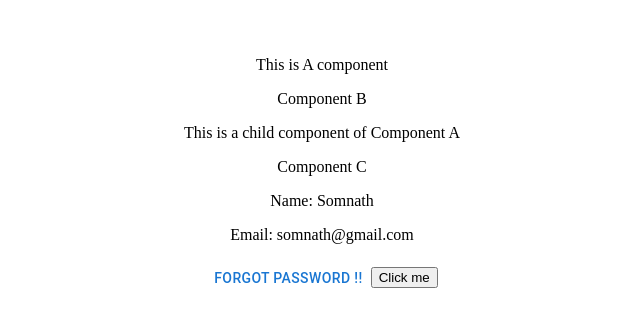
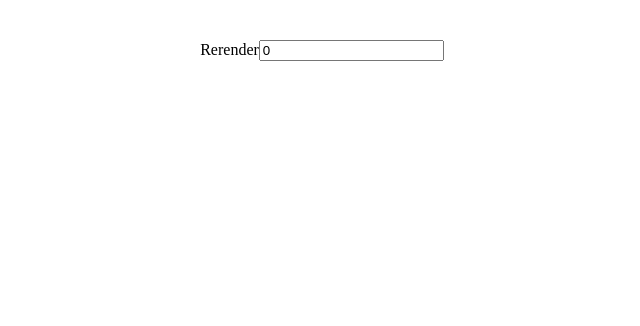
Before and after one commit to somnath-more/somnath-learning, a React (Vite) app in the folder react-daily/: page / in a window 1280 px wide. Shown: the top 326 px of the page, without its empty margins (318-958 px from the left). Built offline with nearby package versions, Linux system fonts and the light colour scheme.

Commit message:
rerender

```diff
--- a/react-daily/src/App.tsx
+++ b/react-daily/src/App.tsx
@@ -1,6 +1,7 @@
 
 import './App.css'
 import A from './components/hooks/UseContext/A'
+import Rerender from './components/organisms/Rerender/Rerender'
 // import UseMemo from './components/hooks/UseMemo'
 // import Reducer from './components/hooks/UseReducer'
 // import CustomHook from './components/organisms/CustomHook';
@@ -14,8 +15,8 @@ function App() {
      {/* <CustomHook/> */}
      {/* <Reducer/>
      <UseMemo/> */}
-
-     <A/>
+       <Rerender/>
+     {/* <A/> */}
     </>
   )
 }
--- /dev/null
+++ b/react-daily/src/components/organisms/Rerender/Rerender.tsx
@@ -0,0 +1,17 @@
+import React, { useEffect, useState } from 'react'
+
+const Rerender = () => {
+    const [count,setCount]=useState(0)
+    useEffect(()=>{
+        console.log("ReRendered");
+
+    },[count])
+  return (
+    <div>
+        Rerender
+       <input value={count} onChange={()=> setCount(count+1)} placeholder='render input'/>
+    </div>
+  )
+}
+
+export default Rerender
```
